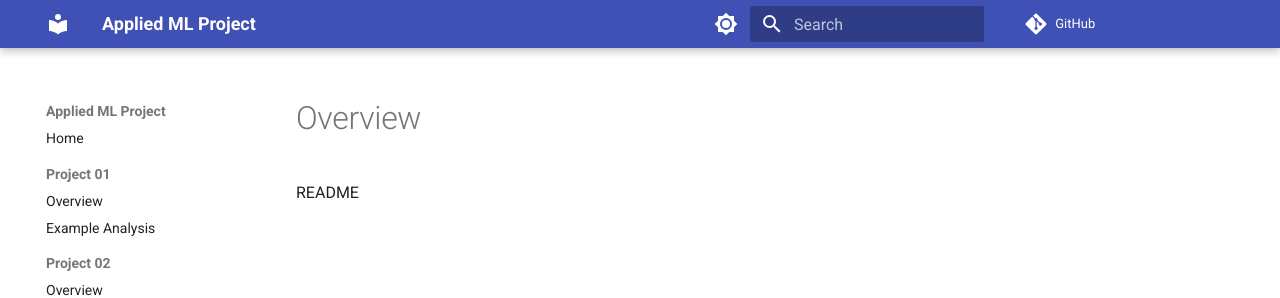
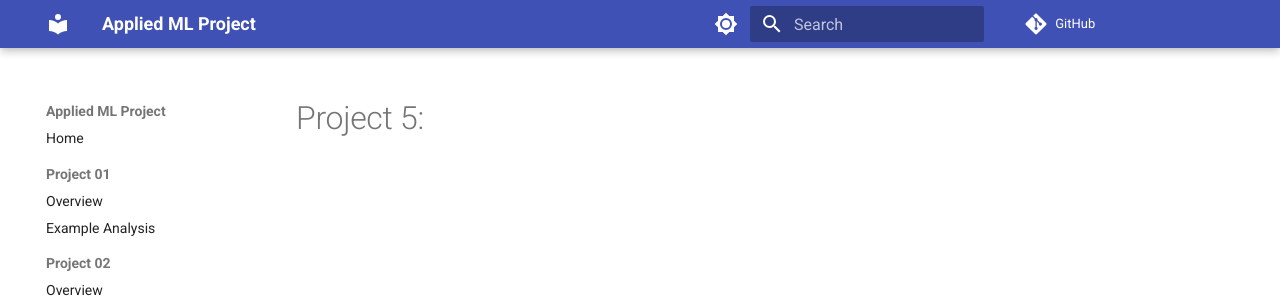
Before and after one commit to s-golla/applied-ml-sgolla, an MkDocs documentation site: the page built from docs/project05/README.md, in a window 1280 px wide. Shown: the top 298 px of the page. Built offline with MkDocs 1.6.1 and Material for MkDocs 9.7.7, drawn with Linux system fonts in a browser that asks for light colours; comment, search, counter and statistics services are not loaded.

Commit message:
updated project docs

```diff
--- a/docs/project05/README.md
+++ b/docs/project05/README.md
@@ -1 +1 @@
-README
+# Project 5:
```
Also changed, not shown: docs/project06/README.md (added, +1 -0 lines), docs/project07/README.md (added, +1 -0 lines).
